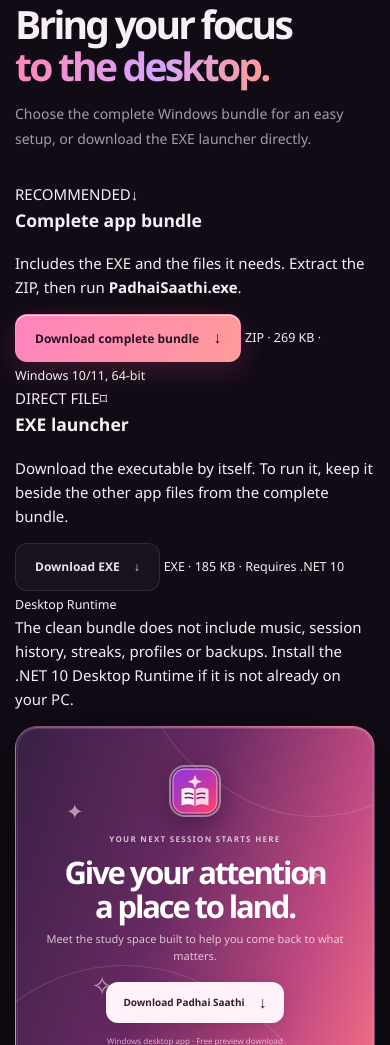
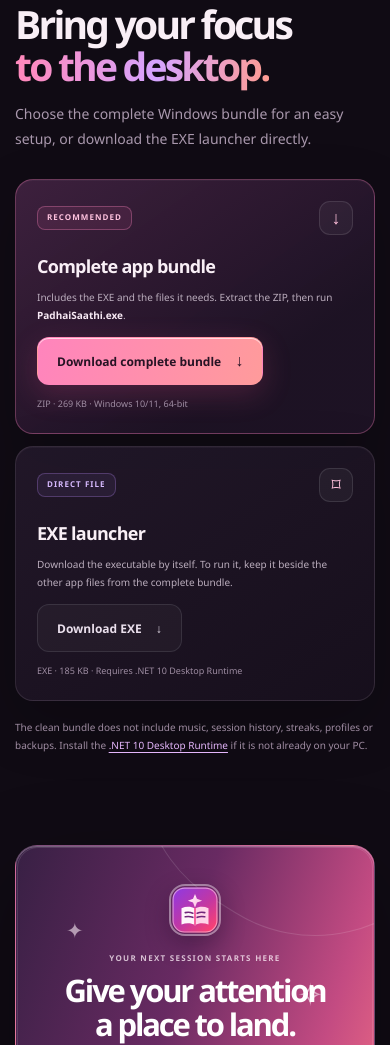
Before and after one commit to ishaannn104/padhai-saathi-website, a plain HTML site: page index.html in a window 390 px wide. Shown: the part 5988-7033 px from the top of the page. Drawn offline with Linux system fonts and the light colour scheme.

Commit message:
Style the Windows download section

```diff
--- a/styles.css
+++ b/styles.css
@@ -298,6 +298,24 @@ h1, h2, h3 { font-family: var(--font-head); }
 .faq-list details[open] summary > span { transform: rotate(45deg); }
 .faq-list details p { max-width: 560px; margin: -1px 35px 18px 0; color: #a999ad; font-size: 10px; line-height: 1.8; }
 
+.download-section { padding: 0 0 126px; }
+.download-section .section-heading { max-width: 680px; margin-bottom: 34px; }
+.download-grid { display: grid; grid-template-columns: repeat(2, minmax(0, 1fr)); gap: 18px; }
+.download-card { display: flex; min-height: 275px; flex-direction: column; align-items: flex-start; padding: 26px; border: 1px solid rgba(255,224,242,.11); border-radius: 18px; background: linear-gradient(145deg, rgba(34,24,41,.94), rgba(23,16,29,.94)); box-shadow: 0 22px 60px rgba(0,0,0,.19), inset 0 1px rgba(255,255,255,.035); }
+.download-card-featured { border-color: rgba(255,133,190,.32); background: linear-gradient(145deg, rgba(68,35,67,.88), rgba(30,19,37,.97) 72%); }
+.download-card-top { display: flex; width: 100%; align-items: center; justify-content: space-between; margin-bottom: 17px; }
+.download-badge { display: inline-flex; align-items: center; min-height: 24px; padding: 0 9px; border: 1px solid rgba(255,138,193,.32); border-radius: 8px; color: #ffc3df; background: rgba(255,114,178,.09); font-size: 8px; font-weight: 800; letter-spacing: .13em; }
+.download-badge-soft { border-color: rgba(189,140,255,.27); color: #d7baff; background: rgba(189,140,255,.07); }
+.download-mark { display: grid; width: 34px; height: 34px; place-items: center; border: 1px solid rgba(255,255,255,.11); border-radius: 11px; color: #ffc0dc; background: rgba(255,255,255,.045); font-size: 18px; }
+.download-card h3 { margin: 0 0 8px; font-size: 20px; letter-spacing: -.04em; }
+.download-card p { max-width: 470px; margin: 0; color: #bcaebe; font-size: 11px; line-height: 1.8; }
+.download-card p strong { color: #f8eaf5; font-weight: 700; }
+.download-button { margin-top: auto; }
+.download-card > small { display: block; margin-top: 12px; color: #9e8ca2; font-size: 9px; }
+.download-note { margin: 17px 0 0; color: #9f8ca2; font-size: 10px; line-height: 1.8; }
+.download-note a { color: #e4b6fb; text-decoration: underline; text-underline-offset: 3px; }
+.download-note a:hover { color: #ffd4e9; }
+
 .closing-cta { padding-bottom: 75px; }
 .closing-card { position: relative; min-height: 347px; display: grid; place-items: center; overflow: hidden; border: 1px solid rgba(255,216,242,.22); border-radius: 22px; background: linear-gradient(108deg,#382044 0%,#682a62 43%,#c34b82 78%,#f36f85 100%); box-shadow: 0 27px 90px rgba(0,0,0,.29), inset 0 1px rgba(255,255,255,.28); }
 .closing-card::before { position: absolute; inset: 1px; border: 1px solid rgba(255,255,255,.12); border-radius: 21px; content: ""; pointer-events: none; }
@@ -406,6 +424,12 @@ h1, h2, h3 { font-family: var(--font-head); }
   .faq-section { grid-template-columns: 1fr; gap: 29px; padding-top: 92px; padding-bottom: 91px; }
   .faq-intro h2 { font-size: 43px; }
   .faq-list summary { min-height: 55px; font-size: 10px; }
+  .download-section { padding-bottom: 91px; }
+  .download-section .section-heading { margin-bottom: 27px; }
+  .download-grid { grid-template-columns: 1fr; gap: 12px; }
+  .download-card { min-height: 255px; padding: 21px; }
+  .download-card h3 { font-size: 18px; }
+  .download-card p { font-size: 10px; }
   .closing-cta { padding-bottom: 44px; }
   .closing-card { min-height: 337px; }
   .closing-content h2 { font-size: 36px; }
```
